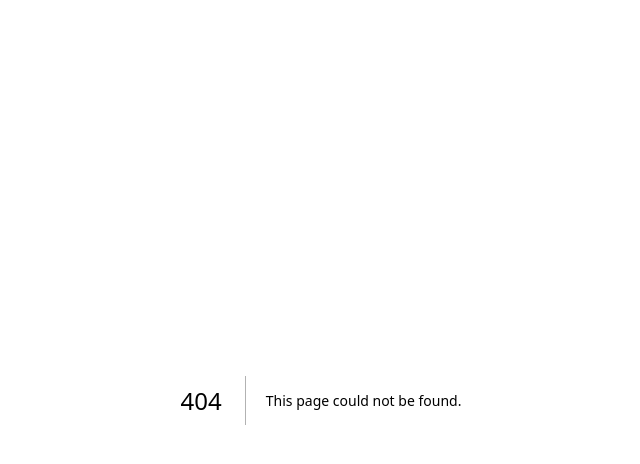
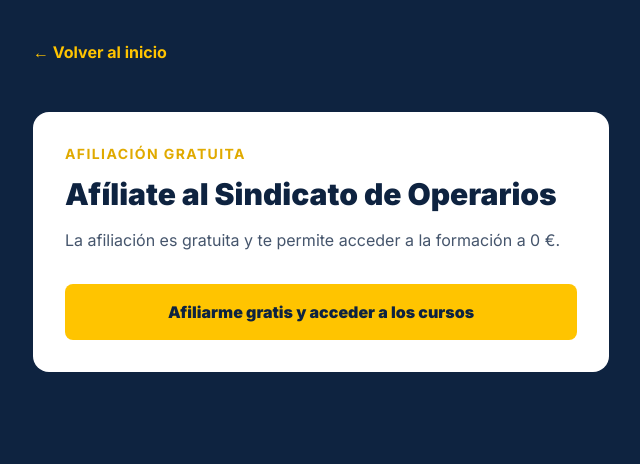
Before and after one commit to AROCA84/-sindicato-operarios, a Next.js app: page /afiliarse in a window 1280 px wide. Before the commit this address had no page. Shown: the top 464 px of the page, without its empty margins (319-959 px from the left). Built offline with nearby package versions, Linux system fonts and the light colour scheme.

Commit message:
Crear pagina de afiliacion gratuita

```diff
--- /dev/null
+++ b/app/afiliarse/page.tsx
@@ -0,0 +1,17 @@
+export default function AfiliarsePage() {
+  return (
+    <main className="min-h-screen bg-navy px-6 py-10 text-white">
+      <div className="mx-auto max-w-xl">
+        <a href="/" className="text-safety font-bold">← Volver al inicio</a>
+        <div className="mt-12 rounded-2xl bg-white p-8 text-navy">
+          <p className="text-sm font-bold uppercase tracking-widest text-safety-dark">Afiliación gratuita</p>
+          <h1 className="mt-3 text-3xl font-black">Afíliate al Sindicato de Operarios</h1>
+          <p className="mt-4 text-slate-600">La afiliación es gratuita y te permite acceder a la formación a 0 €.</p>
+          <a href="/?afiliado=true" className="mt-8 block rounded-lg bg-safety px-6 py-4 text-center font-black text-navy">
+            Afiliarme gratis y acceder a los cursos
+          </a>
+        </div>
+      </div>
+    </main>
+  );
+}
```
